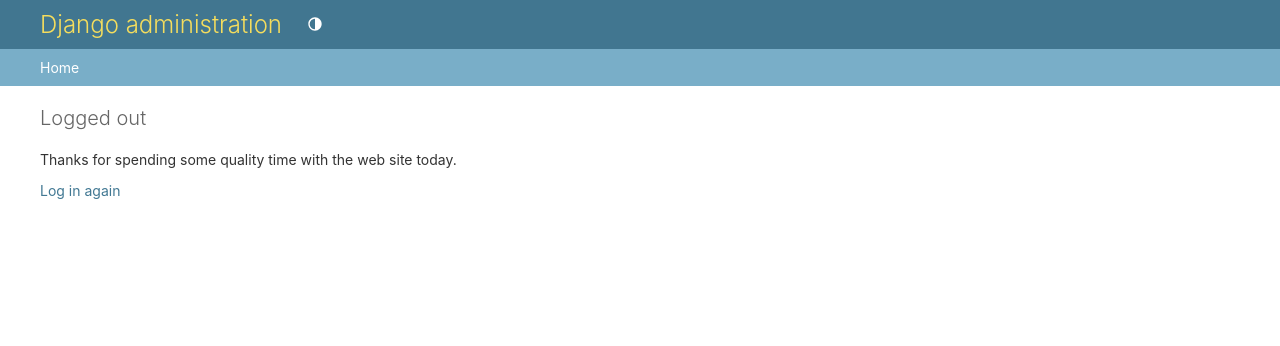
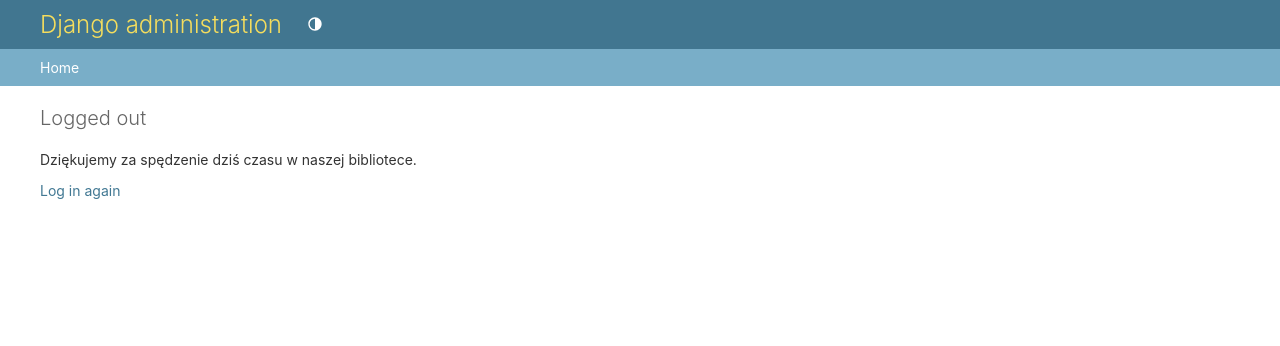
Before and after one commit to w-wajda/library, a Django app: a page that uses templates/registration/logged_out.html in a window 1280 px wide. Shown: the top 346 px of the page. Run offline with Django 4.2, Linux system fonts and the light colour scheme; the visitor is signed in with stand-in values (Sample User, id 1); parts of the project's set-up code (start-up, migrations or seed data) failed here and were passed over.

Commit message:
add logged_out.html in templates

```diff
--- a/templates/registration/logged_out.html
+++ b/templates/registration/logged_out.html
@@ -7,7 +7,7 @@
 
 {% block content %}
 
-<p>{% translate "Thanks for spending some quality time with the web site today." %}</p>
+<p>{% translate "Dziękujemy za spędzenie dziś czasu w naszej bibliotece." %}</p>
 
 <p><a href="{% url 'admin:index' %}">{% translate 'Log in again' %}</a></p>
 
```
